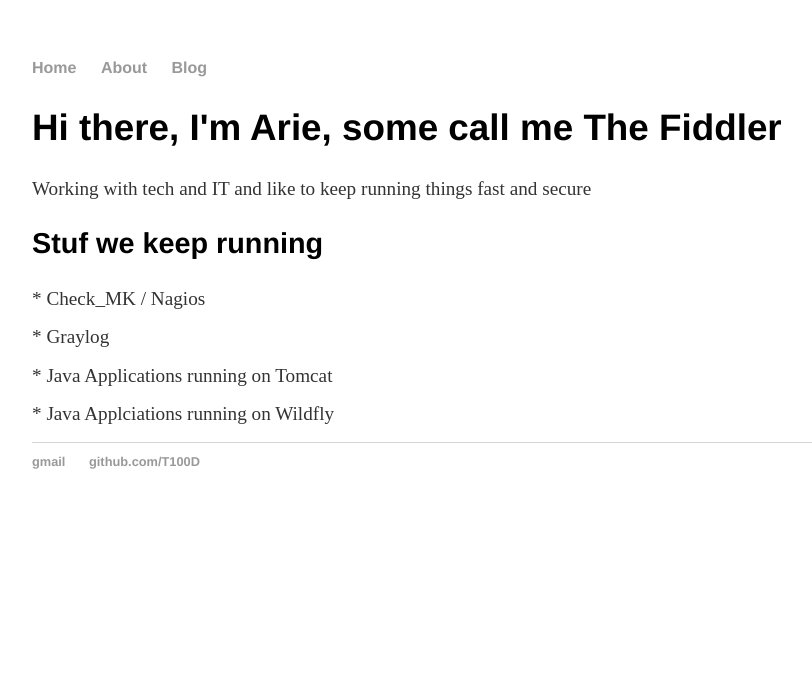
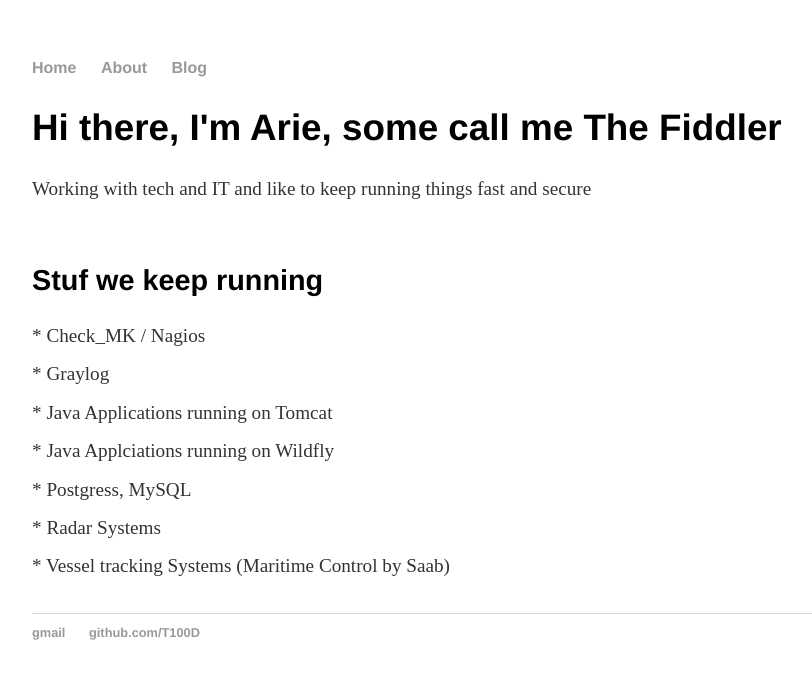
Before and after one commit to T100D/T100D.github.io, a Jekyll site: the page built from index.html, in a window 1280 px wide. Shown: the top 679 px of the page, without its empty margins (160-972 px from the left). Built offline with Jekyll 4.4.1, drawn with Linux system fonts in a browser that asks for light colours.

Commit message:
Update index.html

```diff
--- a/index.html
+++ b/index.html
@@ -6,6 +6,7 @@
 		<div class="blurb">
 			<h2>Hi there, I'm Arie, some call me The Fiddler</h2>
 			<p>Working with tech and IT and like to keep running things fast and secure</p>
+			<br>
 		</div>
 
 		<div class="blurb">
@@ -14,4 +15,8 @@
 			<p>* Graylog</p>
 			<p>* Java Applications running on Tomcat</p>
 			<p>* Java Applciations running on Wildfly</p>
+			<p>* Postgress, MySQL</p>
+			<p>* Radar Systems</p>
+			<p>* Vessel tracking Systems (Maritime Control by Saab)</p>
+			<br>
 		</div>
```
